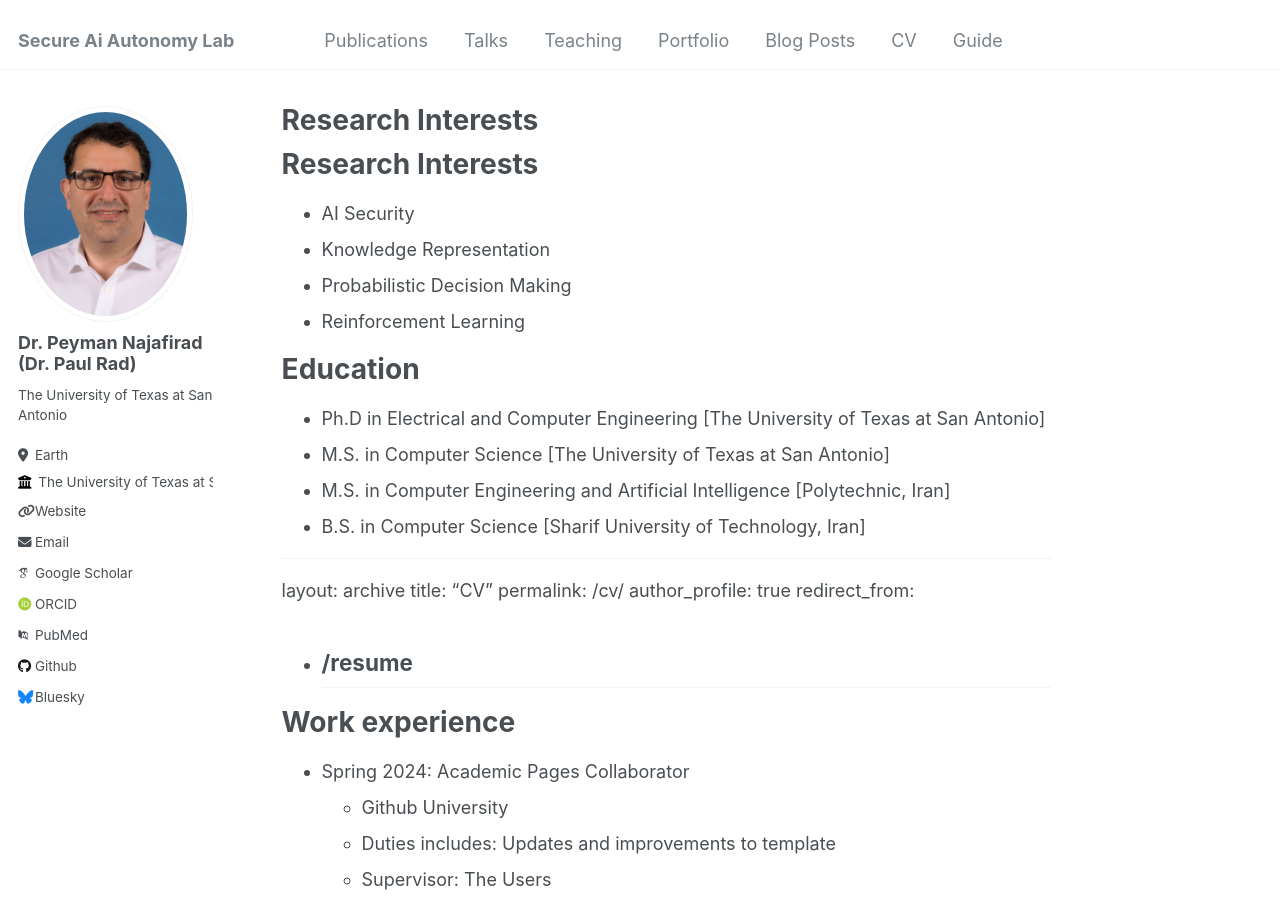
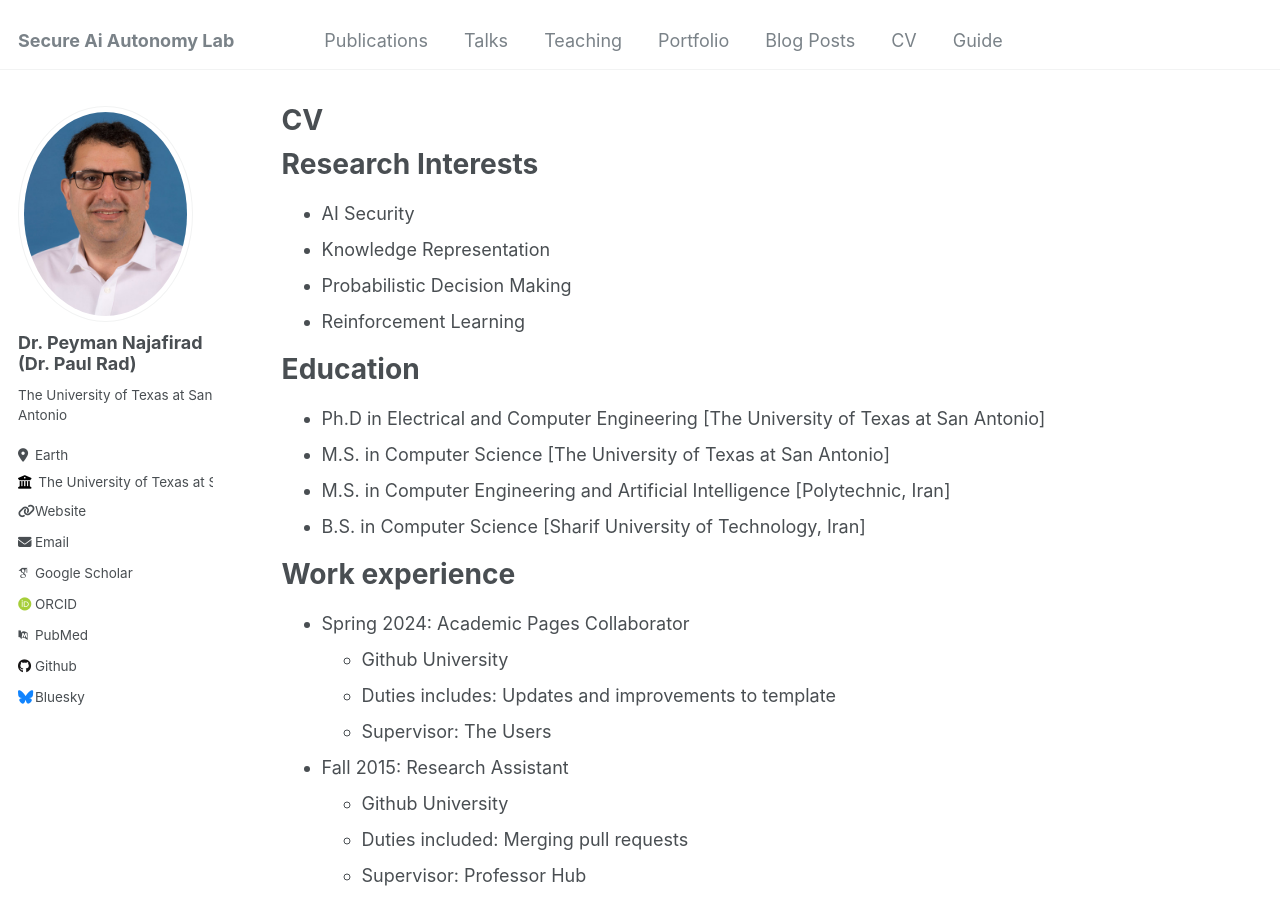
Before and after one commit to vohongthinh2011/PeymanNajafirad, a Jekyll site: the page built from _pages/cv.md, in a window 1280 px wide and 900 px high. Built offline with Jekyll 4.4.1, drawn with Linux system fonts in a browser that asks for light colours; some web fonts are replaced; our own code applies the rules of GitHub Pages for plain Markdown files.

Commit message:
Update cv.md

```diff
--- a/_pages/cv.md
+++ b/_pages/cv.md
@@ -1,3 +1,14 @@
+---
+layout: archive
+title: "CV"
+permalink: /cv/
+author_profile: true
+redirect_from:
+  - /resume
+---
+
+{% include base_path %}
+
 Research Interests
 ======
 * AI Security
@@ -11,17 +22,6 @@ Education
 * M.S. in Computer Science [The University of Texas at San Antonio]
 * M.S. in Computer Engineering and Artificial Intelligence [Polytechnic, Iran]
 * B.S. in Computer Science [Sharif University of Technology, Iran]
-
----
-layout: archive
-title: "CV"
-permalink: /cv/
-author_profile: true
-redirect_from:
-  - /resume
----
-
-{% include base_path %}
 
 Work experience
 ======
```
